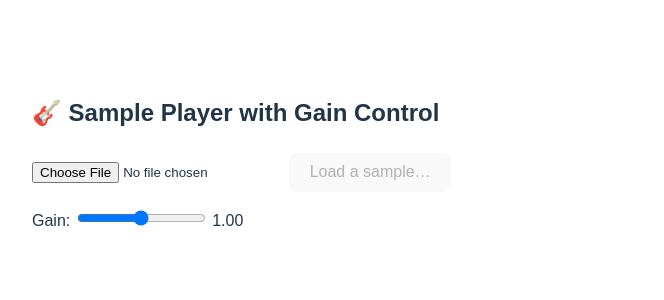
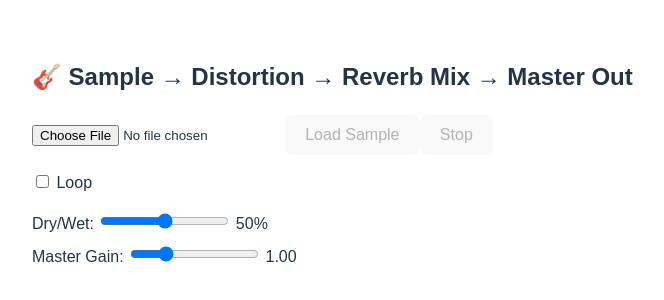
Before and after one commit to XavierYribarren/ampshowcase, a React (Vite) app: page / in a window 1280 px wide. Shown: the part 246-546 px from the top of the page, without its empty margins (0-664 px from the left). Built offline with nearby package versions, Linux system fonts and the light colour scheme; no server answers.

Commit message:
player shell ok

```diff
--- a/src/App.jsx
+++ b/src/App.jsx
@@ -1,83 +1,173 @@
-// src/App.jsx
 import { useState, useEffect, useRef } from 'react';
 
 export default function App() {
-  const ctxRef   = useRef(null);
-  const gainRef  = useRef(null);
-  const bufRef   = useRef(null);
-  const srcRef   = useRef(null);
+  // WebAudio refs
+  const ctxRef        = useRef();
+  const dryGainRef    = useRef();
+  const distRef       = useRef();
+  const revRef        = useRef();
+  const wetGainRef    = useRef();
+  const masterGainRef = useRef();
+  const bufRef        = useRef();
+  const srcRef        = useRef();
 
-  const [loaded, setLoaded] = useState(false);
-  const [gain,   setGain]   = useState(1.0);
+  // UI state
+  const [loaded,   setLoaded]   = useState(false);
+  const [running,  setRunning]  = useState(false);
+  const [loop,     setLoop]     = useState(false);
+  const [gain,     setGain]     = useState(1.0);   // master gain
+  const [dryWet,   setDryWet]   = useState(0.5);   // reverb mix
+  const [irLoaded, setIrLoaded] = useState(false);
 
-  // 1️⃣ One-time setup: AudioContext + GainNode
+  // build a soft-clip curve
+  function makeDistCurve(amount = 1.0) {
+    const n = 256, curve = new Float32Array(n);
+    const deg = Math.PI / 180;
+    for (let i = 0; i < n; ++i) {
+      const x = (i * 2) / n - 1;
+      curve[i] = ((3 + amount) * x * 20 * deg) / (Math.PI + amount * Math.abs(x));
+    }
+    return curve;
+  }
+
+  // Setup nodes once
   useEffect(() => {
-    const ctx      = new AudioContext();
-    const gainNode = ctx.createGain();
-    gainNode.gain.value = gain;
+    const ctx    = new AudioContext({ latencyHint: 0.005 });
+    const dist   = ctx.createWaveShaper();
+    const rev    = ctx.createConvolver();
+    const dryG   = ctx.createGain();
+    const wetG   = ctx.createGain();
+    const master = ctx.createGain();
 
-    ctxRef.current  = ctx;
-    gainRef.current = gainNode;
+    // initial values
+    dist.curve         = makeDistCurve();
+    dryG.gain.value    = 1 - dryWet;
+    wetG.gain.value    = dryWet;
+    master.gain.value  = gain;
+
+    // stash
+    ctxRef.current        = ctx;
+    distRef.current       = dist;
+    revRef.current        = rev;
+    dryGainRef.current    = dryG;
+    wetGainRef.current    = wetG;
+    masterGainRef.current = master;
+
+    // load default IR
+    fetch('./ir.wav')
+      .then(res => res.arrayBuffer())
+      .then(buf => ctx.decodeAudioData(buf))
+      .then(audioBuf => {
+        rev.buffer = audioBuf;
+        setIrLoaded(true);
+      })
+      .catch(e => console.error('Default IR load error', e));
   }, []);
 
-  // 2️⃣ Update gain live
+  // update gains
   useEffect(() => {
-    if (gainRef.current) gainRef.current.gain.value = gain;
+    masterGainRef.current.gain.value = gain;
   }, [gain]);
+  useEffect(() => {
+    dryGainRef.current.gain.value = 1 - dryWet;
+    wetGainRef.current.gain.value = dryWet;
+  }, [dryWet]);
 
-  // 3️⃣ Handle file load
+  // wire graph when starting
+  function setupGraph(src) {
+    const ctx    = ctxRef.current;
+    const dist   = distRef.current;
+    const rev    = revRef.current;
+    const dryG   = dryGainRef.current;
+    const wetG   = wetGainRef.current;
+    const master = masterGainRef.current;
+
+    // connect chain: src -> dist
+    src.connect(dist);
+    // dry path: dist -> dryG -> master
+    dist.connect(dryG);
+    dryG.connect(master);
+    // wet path: dist -> rev -> wetG -> master
+    dist.connect(rev);
+    rev.connect(wetG);
+    wetG.connect(master);
+    // master to destination
+    master.connect(ctx.destination);
+  }
+
+  // load sample
   async function handleFile(e) {
     const file = e.target.files[0];
     if (!file) return;
-    const arrayBuffer = await file.arrayBuffer();
-    const audioBuf = await ctxRef.current.decodeAudioData(arrayBuffer);
+    const buf = await file.arrayBuffer();
+    const audioBuf = await ctxRef.current.decodeAudioData(buf);
     bufRef.current = audioBuf;
     setLoaded(true);
   }
 
-  // 4️⃣ Play the sample
+  // play
   function playSample() {
-    if (!bufRef.current) return;
+    if (!bufRef.current || running) return;
+    const ctx = ctxRef.current;
+    const src = ctx.createBufferSource();
+    src.buffer = bufRef.current;
+    src.loop = loop;
+    src.onended = () => setRunning(false);
+    srcRef.current = src;
+    setRunning(true);
+    setupGraph(src);
+    src.start();
+  }
 
-    // stop any previous playback
-    if (srcRef.current) {
-      try { srcRef.current.stop(); }
-      catch {}
-    }
-
-    const ctx    = ctxRef.current;
-    const src    = ctx.createBufferSource();
-    src.buffer   = bufRef.current;
-    src.loop     = false;
-
-    // stereo-preserving chain: BufferSource → Gain → destination
-    src.connect(gainRef.current).connect(ctx.destination);
-
-    src.start();
-    srcRef.current = src;
+  // stop
+  function stopSample() {
+    srcRef.current?.stop();
+    setRunning(false);
   }
 
   return (
-    <main style={{ fontFamily:'sans-serif', padding:'2rem', lineHeight:1.6 }}>
-      <h2>🎸 Sample Player with Gain Control</h2>
+    <main style={{ padding: '2rem', fontFamily: 'sans-serif' }}>
+      <h2>🎸 Sample → Distortion → Reverb Mix → Master Out</h2>
 
       <div>
         <input type="file" accept="audio/*" onChange={handleFile} />
-        &nbsp;
-        <button onClick={playSample} disabled={!loaded}>
-          {loaded ? 'Play Sample' : 'Load a sample…'}
+        <button onClick={playSample} disabled={!loaded || running}>
+          {running ? 'Playing…' : loaded ? 'Play Sample' : 'Load Sample'}
+        </button>
+        <button onClick={stopSample} disabled={!running}>
+          Stop
         </button>
       </div>
 
-      <div style={{ marginTop:'1rem' }}>
+      <div style={{ marginTop: '1rem' }}>
         <label>
-          Gain:&nbsp;
           <input
-            type="range" min="0" max="2" step="0.01"
+            type="checkbox"
+            checked={loop}
+            onChange={e => setLoop(e.target.checked)}
+          /> Loop
+        </label>
+      </div>
+
+      <div style={{ marginTop: '1rem' }}>
+        <label>
+          Dry/Wet:&nbsp;
+          <input
+            type="range" min="0" max="1" step="0.01"
+            value={dryWet}
+            onChange={e => setDryWet(parseFloat(e.target.value))}
+          /> {Math.round(dryWet * 100)}%
+        </label>
+      </div>
+
+      <div style={{ marginTop: '0.5rem' }}>
+        <label>
+          Master Gain:&nbsp;
+          <input
+            type="range" min="0" max="4" step="0.01"
             value={gain}
             onChange={e => setGain(parseFloat(e.target.value))}
-          />
-          &nbsp;{gain.toFixed(2)}
+          /> {gain.toFixed(2)}
         </label>
       </div>
     </main>
```
Also changed, not shown: public/dsp.js (added).
